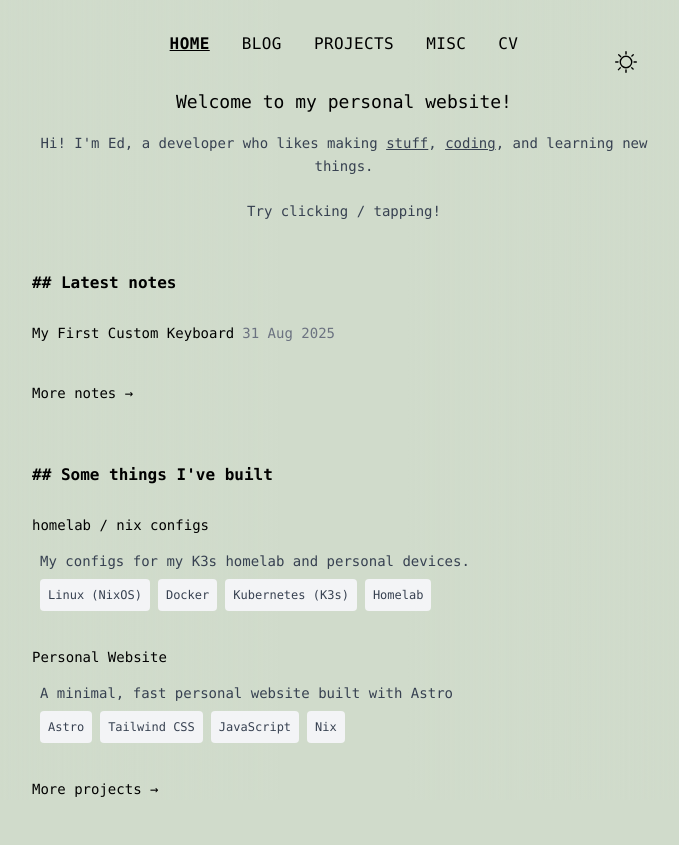
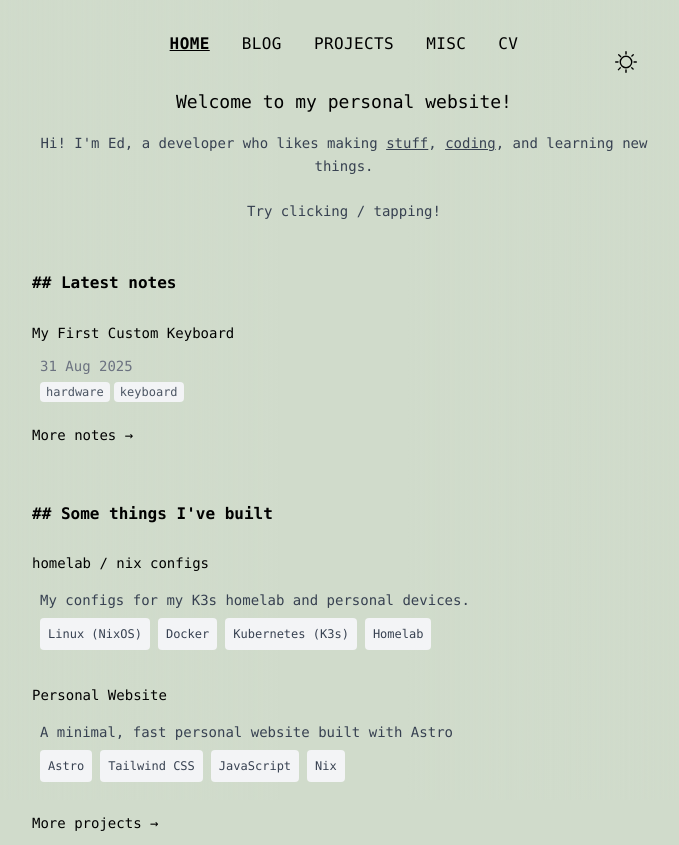
Before and after one commit to pixel-87/ed-thomas.dev, an Astro site in the folder site/: page / in a window 1280 px wide. Shown: the top 845 px of the page, without its empty margins (296-975 px from the left). Built offline with nearby package versions, Linux system fonts and the light colour scheme; Astro itself is replaced by a stand-in of ours.

Commit message:
fix: improve layout and add tags display for latest blog posts

```diff
--- a/site/src/pages/index.astro
+++ b/site/src/pages/index.astro
@@ -38,7 +38,7 @@ const latestProjects = allProjects
       <div class="space-y-4">
         {
           latestPosts.map((post) => (
-            <div class="min-h-[44px] flex items-center">
+            <div class="min-h-[44px]">
               <a
                 href={`/blog/${post.slug}`}
                 class="hover:underline min-h-[44px] flex items-center px-2 py-2 -mx-2 rounded"
@@ -52,13 +52,22 @@ const latestProjects = allProjects
                   day: "numeric",
                 })}
               </span>
+              {post.data.tags && post.data.tags.length > 0 && (
+                <div class="flex gap-1 mt-1 pl-2">
+                  {post.data.tags.map((tag) => (
+                    <span class="bg-gray-100 text-gray-600 text-xs px-1.5 py-0.5 rounded">
+                      {tag}
+                    </span>
+                  ))}
+                </div>
+              )}
             </div>
           ))
         }
-        <div>
+        <div class="mt-1">
           <a
             href="/blog"
-            class="hover:underline min-h-[44px] flex items-center px-2 py-2 -mx-2 rounded"
+            class="hover:underline min-h-[36px] flex items-center px-2 py-1 -mx-2 rounded"
           >
             More notes →
           </a>
@@ -92,10 +101,10 @@ const latestProjects = allProjects
             </div>
           ))
         }
-        <div>
+        <div class="mt-1">
           <a
             href="/projects"
-            class="hover:underline min-h-[44px] flex items-center px-2 py-2 -mx-2 rounded"
+            class="hover:underline min-h-[36px] flex items-center px-2 py-1 -mx-2 rounded"
           >
             More projects →
           </a>
```
